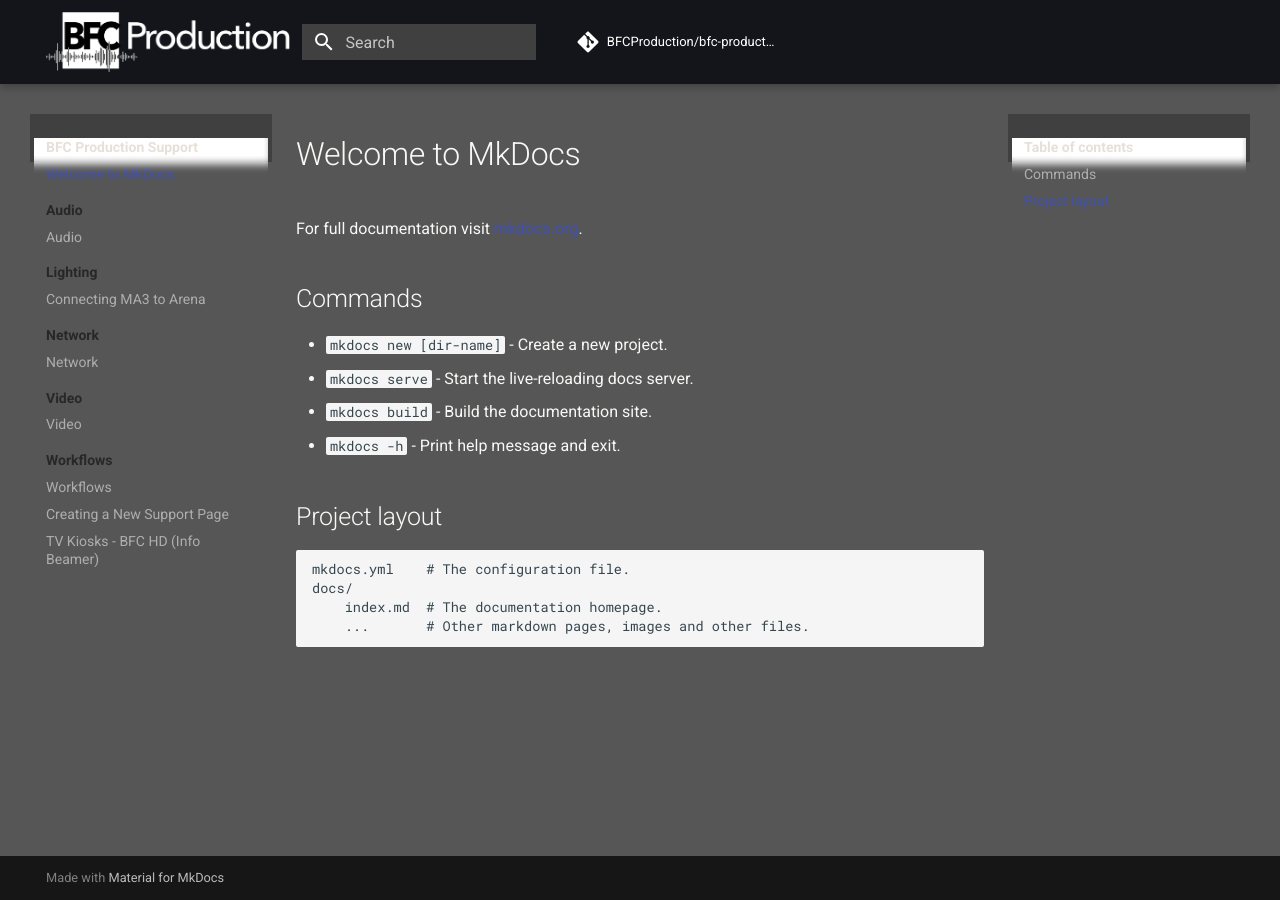
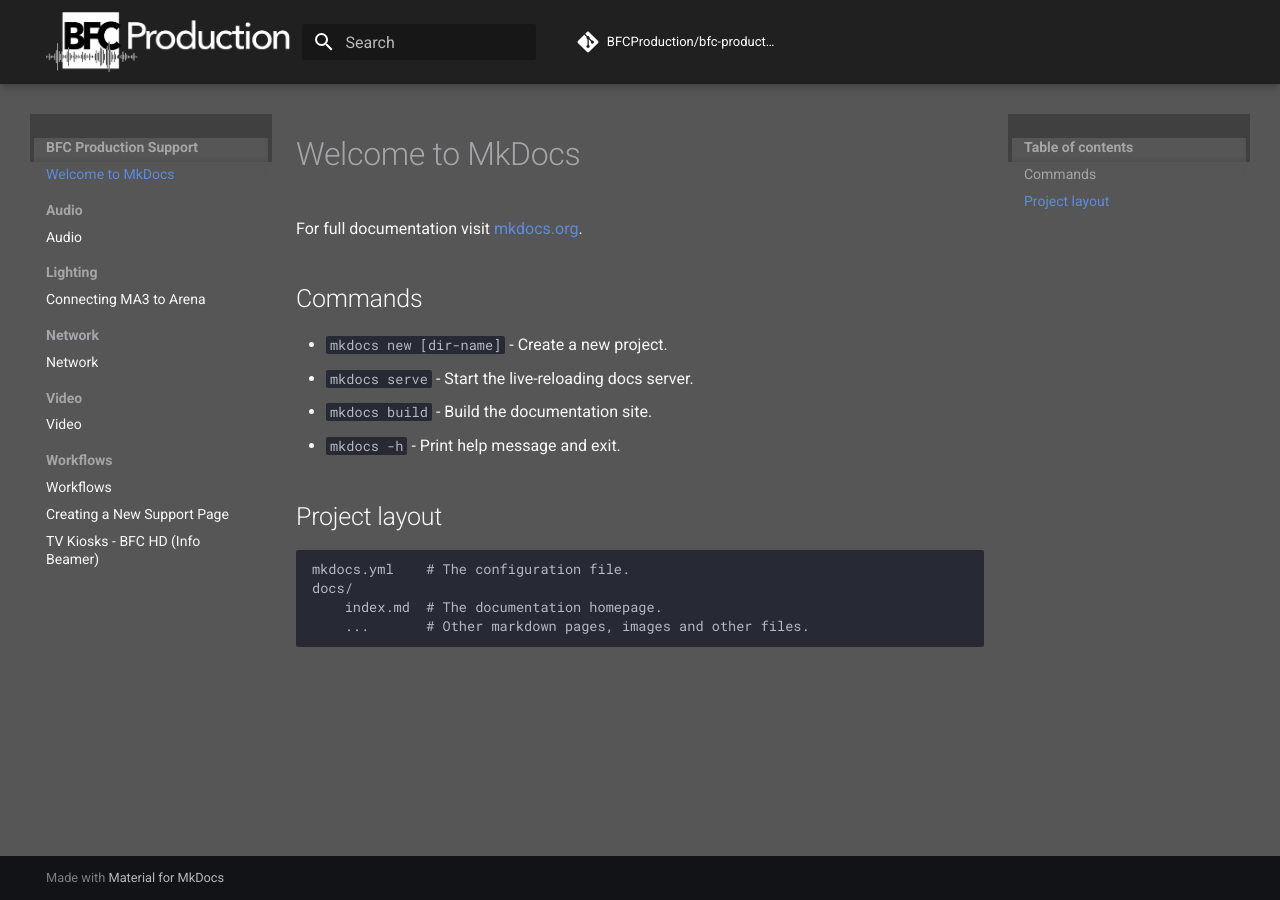
Before and after one commit to BFCProduction/bfc-production-support, an MkDocs documentation site: the page built from docs/index.md, in a window 1280 px wide. Built offline with MkDocs 1.6.1 and Material for MkDocs 9.7.7, drawn with Linux system fonts in a browser that asks for light colours; comment, search, counter and statistics services are not loaded.

Commit message:
fix color scheme conflicts

```diff
--- a/docs/assets/custom.css
+++ b/docs/assets/custom.css
@@ -4,52 +4,25 @@
   width: auto;
 }
 
-/* Hide redundant site title in header */
+/* Hide redundant site title */
 .md-header__title {
   display: none;
 }
 
-/* Near black header */
+/* Black header */
 .md-header {
-  background-color: #202020;
+  background-color: #202020 !important;
 }
 
-/* Mid grey main background */
-.md-main {
-  background-color: #565656;
+/* Main background */
+[data-md-color-scheme="slate"] {
+  --md-default-bg-color: #565656;
+  --md-default-fg-color: #f9f8f6;
+  --md-typeset-color: #f9f8f6;
+  --md-sidebar-bg-color: #404040;
+  --md-nav-fg-color: #e7e0d9;
 }
 
-.md-content {
-  background-color: #565656;
+.md-sidebar {
+  background-color: #404040 !important;
 }
-
-/* Darker sidebar for contrast */
-.md-sidebar {
-  background-color: #404040;
-}
-
-/* Warm white body text for readability */
-.md-content p, .md-content li, .md-content h1,
-.md-content h2, .md-content h3 {
-  color: #f9f8f6;
-}
-
-/* Nav links */
-.md-nav__link {
-  color: #afaead;
-}
-
-.md-nav__link:hover {
-  color: #f9f8f6;
-}
-
-/* Nav section headers */
-.md-nav__title {
-  color: #e7e0d9;
-}
-
-/* Search bar */
-.md-search__input {
-  background-color: #404040;
-  color: #f9f8f6;
-}
--- a/mkdocs.yml
+++ b/mkdocs.yml
@@ -5,9 +5,9 @@ theme:
   logo: assets/bfc-logo.png
   favicon: assets/bfc-logo.png
   palette:
-    scheme: default
+    scheme: slate
     primary: black
-    accent: custom
+    accent: indigo
   features:
     - navigation.sections
     - navigation.top
```
